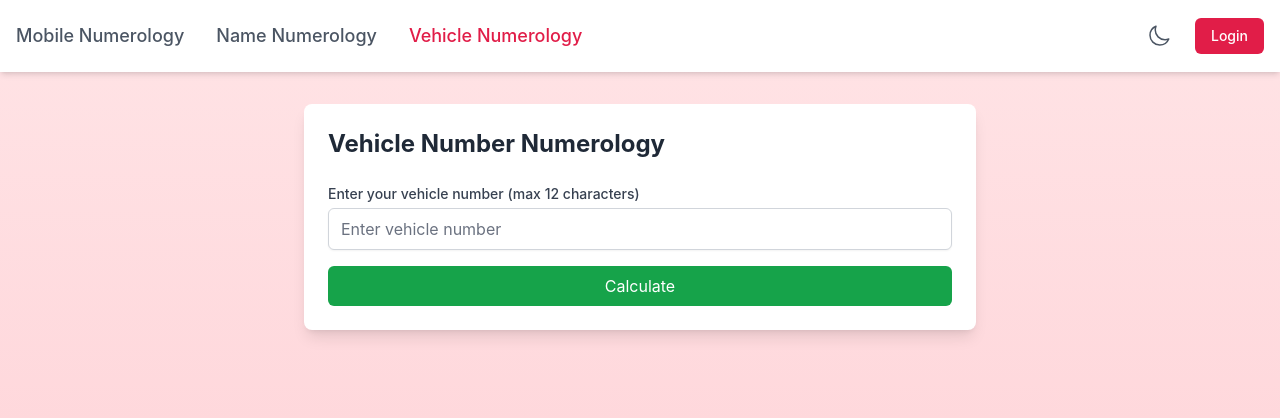
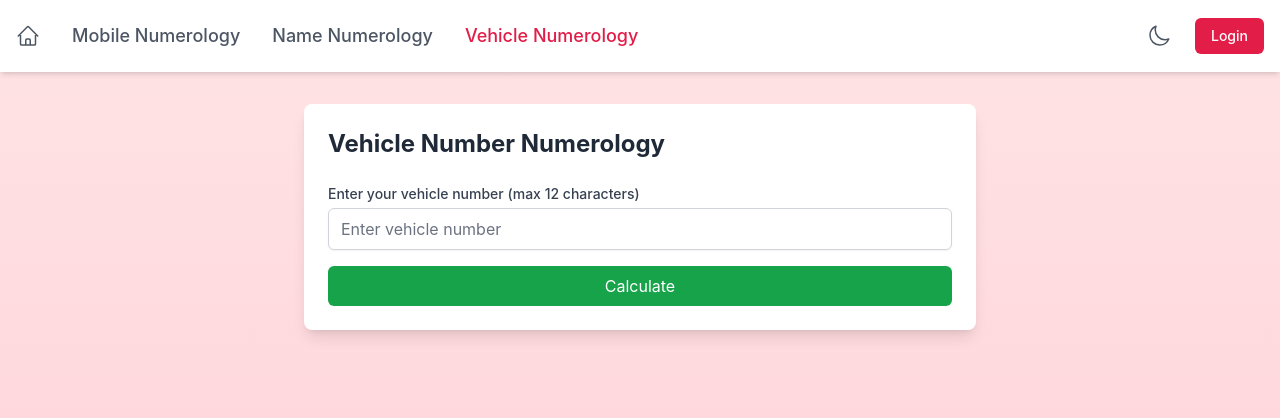
Before and after one commit to AI-CodeGen/numerology-portal-cursor, a React (Create React App) app in the folder frontend/: page /vehicle in a window 1280 px wide. Shown: the top 418 px of the page. Built offline with nearby package versions, Linux system fonts and the light colour scheme; no server answers.

Commit message:
Added home button

```diff
--- a/frontend/src/components/Header.tsx
+++ b/frontend/src/components/Header.tsx
@@ -2,7 +2,7 @@ import React from 'react';
 import { Link, useLocation } from 'react-router-dom';
 import { useTheme } from '../context/ThemeContext';
 import { useAuth } from '../context/AuthContext';
-import { SunIcon, MoonIcon } from '@heroicons/react/24/outline';
+import { SunIcon, MoonIcon, HomeIcon } from '@heroicons/react/24/outline';
 
 const Header: React.FC = () => {
   const { isDarkMode, toggleTheme } = useTheme();
@@ -20,6 +20,13 @@ const Header: React.FC = () => {
       <nav className="container mx-auto px-4 py-4">
         <div className="flex items-center justify-between">
           <div className="flex items-center space-x-8">
+            <Link
+              to="/"
+              className="text-lg font-medium text-gray-600 dark:text-gray-300 hover:text-rose-600 dark:hover:text-rose-400"
+              title="Home"
+            >
+              <HomeIcon className="h-6 w-6" />
+            </Link>
             {navItems.map((item) => (
               <Link
                 key={item.path}
```
